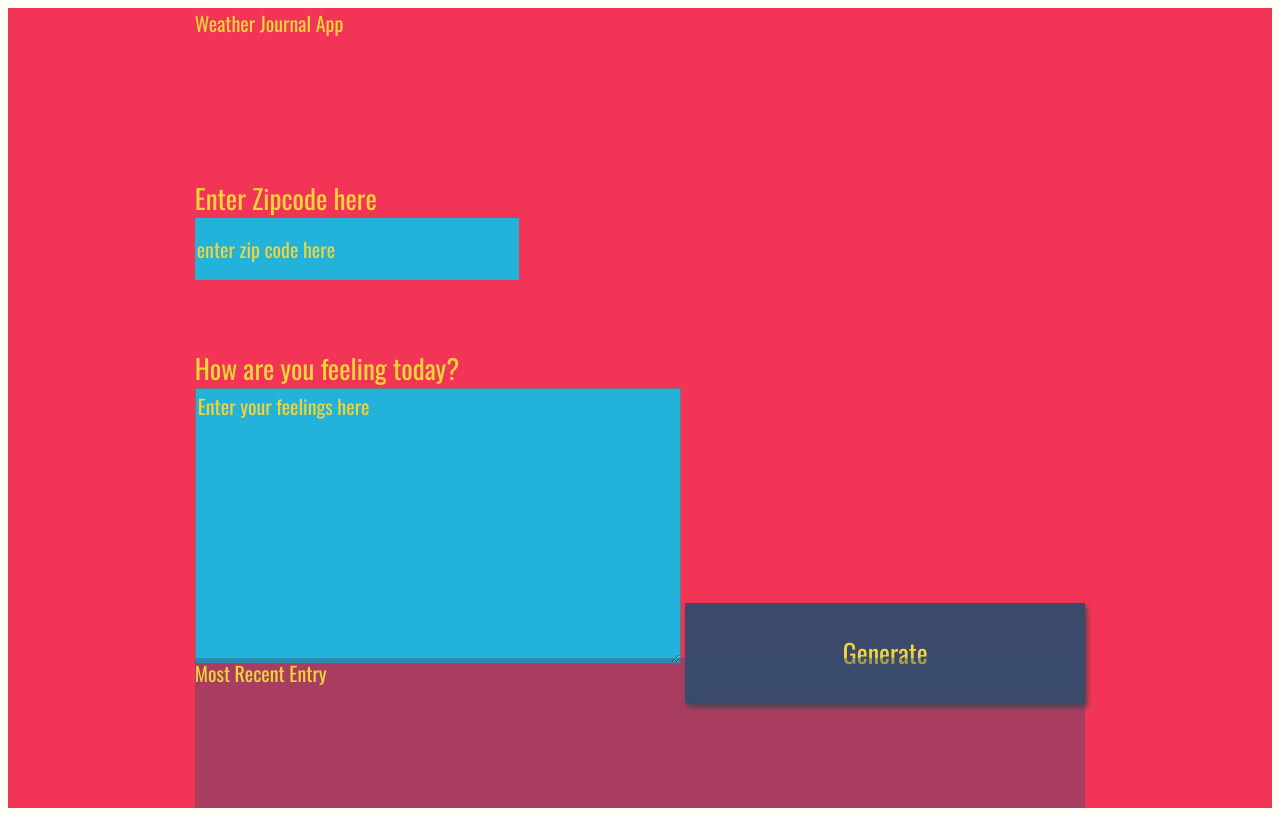
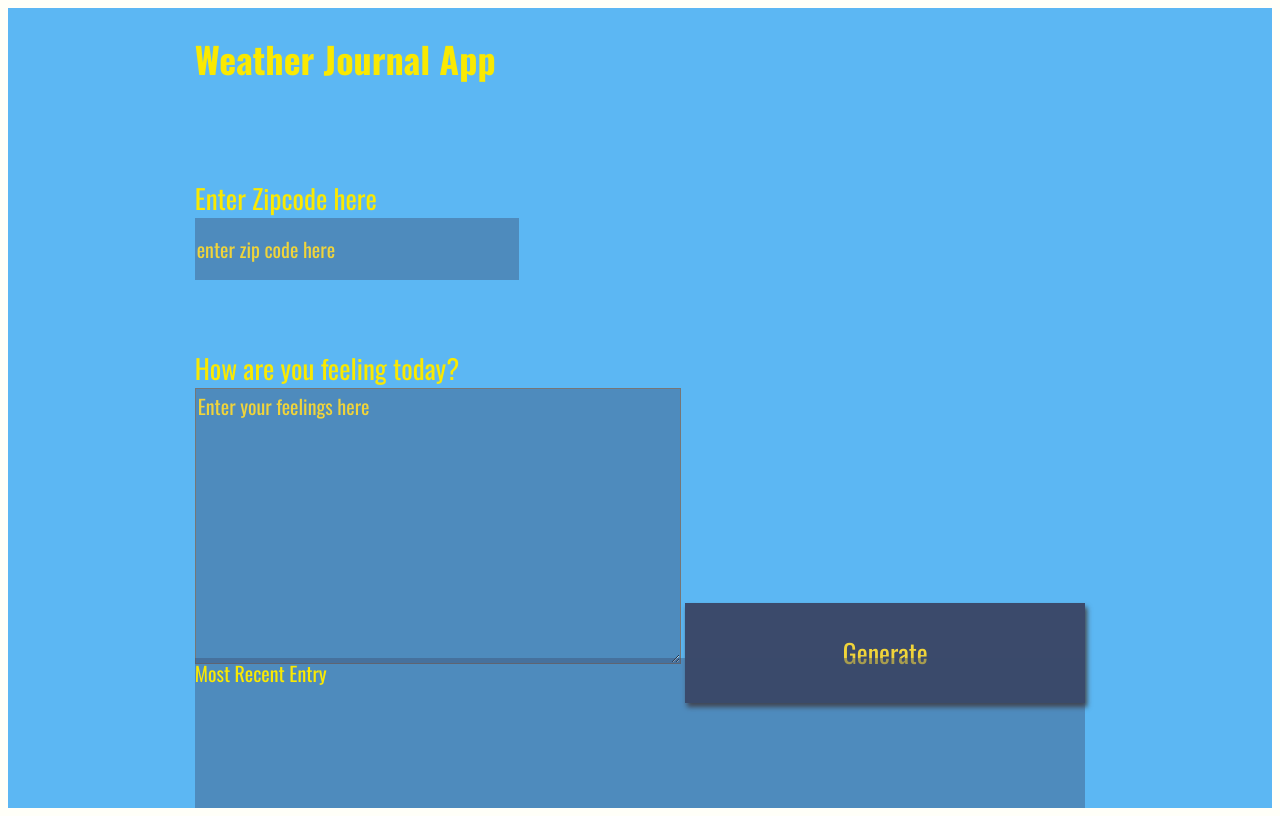
Before and after one commit to jaguilarweb/weather-journal-app, a plain HTML site: page website/index.html in a window 1280 px wide. Drawn offline with nearby package versions, Linux system fonts and the light colour scheme; a web font is replaced by a local one.

Commit message:
style: Change UI styles and implement the Udacity style guide

```diff
--- a/server.js
+++ b/server.js
@@ -1,4 +1,4 @@
-/* --------------------------------------------------------------
+/* ---------------------------------------------------------------
 TODO
 
 1.- Setup empty JS object to act as endpoint for all routes
@@ -77,7 +77,7 @@ function addWeatherData(request, response){
     let newEntry = {
         date: data.date,
         temp: data.temp,
-        content: data.content,
+        content: data.content || 'Happy',
     }
     projectData['zone'] = newEntry;
     response.send(projectData);
--- a/website/app.js
+++ b/website/app.js
@@ -40,7 +40,8 @@ https://api.openweathermap.org/data/2.5/weather?zip={zipCode},us&appid={API key}
 (api reference)*/
 
 const getApiRequest = async (url, zip, key) => {
-    const response = await fetch(`${url}${zip},us&appid=${key}`);
+    let codZip = zip || '94040';
+    const response = await fetch(`${url}${codZip},us&appid=${key}`);
   try {
       const data = await response.json();
       console.log(data);
@@ -49,7 +50,6 @@ const getApiRequest = async (url, zip, key) => {
       console.log("error", error);
   }
 };
-
 
 // POST EXAMPLE
 
--- a/website/index.html
+++ b/website/index.html
@@ -9,7 +9,7 @@
   <body>
     <div id = "app">
       <div class ="holder headline">
-    Weather Journal App
+        <h1>Weather Journal App</h1>
       </div>
       <div class ="holder zip">
         <label for="zip">Enter Zipcode here</label>
@@ -30,6 +30,5 @@
       </div>
     </div>
     <script src="app.js" type="text/javascript"></script>
-
   </body>
 </html>
--- a/website/style.css
+++ b/website/style.css
@@ -8,8 +8,8 @@ body{
     grid-auto-rows: minmax(150px, auto);
     /* grid-template-columns:  */
     height:100vh;
-    background: #f23557;
-    color: #f0d43a;
+    background: #5cb7f3;
+    color: rgb(250, 233, 2);
     justify-content: center;
     grid-gap: 1em;
     font-size: 20px;
@@ -57,7 +57,7 @@ input{
     display:block;
     height: 60px;
     width: 320px;
-    background:#22b2da;
+    background:rgba(59, 74, 107, .4);
     color: #f0d43a;
     font-size: 20px;
     font-family: 'Oswald', sans-serif;
@@ -67,23 +67,25 @@ input{
 button{
     width: 400px;
     height: 100px;
-    background: #3b4a6b;
+    background:#3b4a6b;
     color: #f0d43a;
     font-size: 26px;
     font-family: 'Oswald', sans-serif;
     border: none;
     box-shadow: 2px 4px 5px #444;
 }
+
 h1{
     font-size: 36px;
 }
 
 textarea{
-    background:#22b2da;
+    background:rgba(59, 74, 107, .4);
     color: #f0d43a;
     font-size: 20px;
     font-family: 'Oswald', sans-serif;
 }
+
 /* Reset style for HTML element on active to have no border*/
 input:focus,
 select:focus,
@@ -91,21 +93,19 @@ textarea:focus,
 button:focus {
     outline: none;
 }
+
 /* Style for Placeholder Text*/
 ::placeholder { /* Firefox, Chrome, Opera */
     color: #f0d43a;
     font-family: 'Oswald', sans-serif;
-
 }
 
 :-ms-input-placeholder { /* Internet Explorer 10-11 */
     color: #f0d43a;
     font-family: 'Oswald', sans-serif;
-
 }
 
 ::-ms-input-placeholder { /* Microsoft Edge */
     color: #f0d43a;
     font-family: 'Oswald', sans-serif;
-
 }
```
Lines whose indentation alone changed are shown as unchanged.
